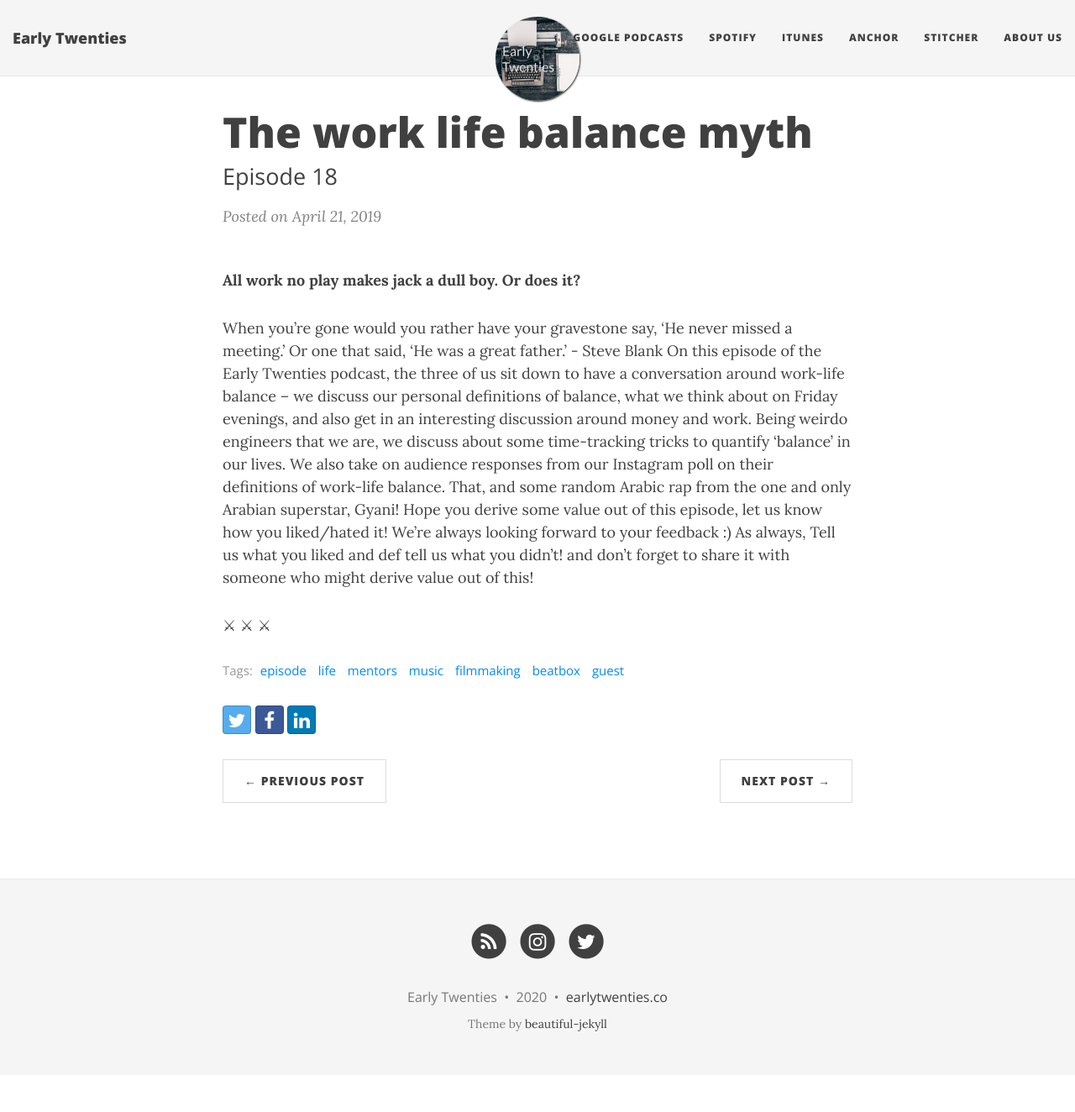
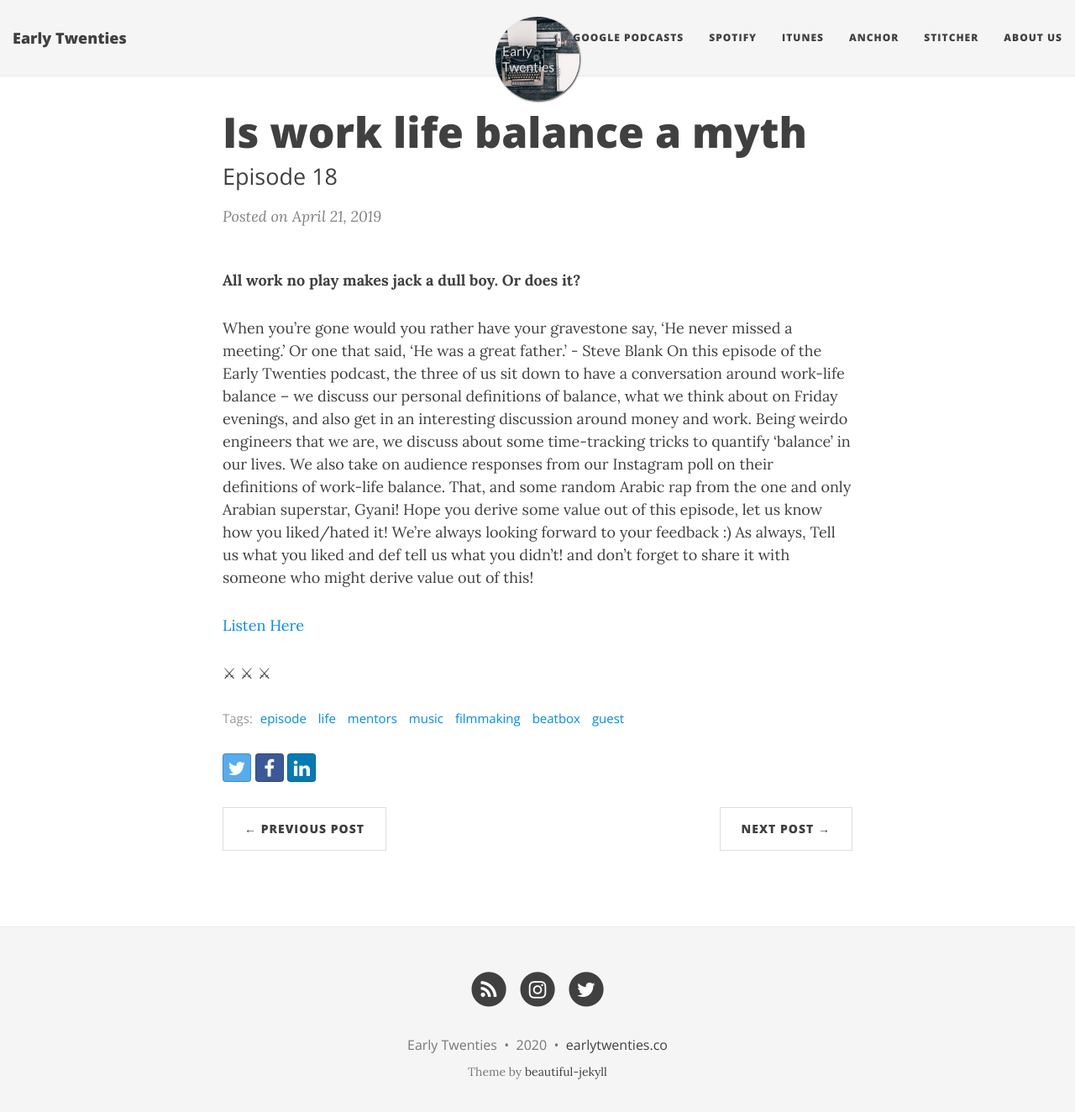
Before and after one commit to Zephrys/zephrys.github.io, a Jekyll site: the page built from _posts/2019-04-21-wlb-myth.md, in a window 1280 px wide and 1337 px high. Shown: the top 1324 px of the window at 84% size. Built offline with Jekyll 4.4.1, drawn with Linux system fonts in a browser that asks for light colours; nearby versions of some CDN libraries; comment, search, counter and statistics services are not loaded.

Commit message:
mythical

```diff
--- a/_posts/2019-04-21-wlb-myth.md
+++ b/_posts/2019-04-21-wlb-myth.md
@@ -1,7 +1,7 @@
 ---
 layout: post
 published: true
-title: The work life balance myth
+title: Is work life balance a myth
 subtitle: Episode 18
 date: '2019-04-21'
 tags:
@@ -23,4 +23,6 @@ Hope you derive some value out of this episode, let us know how you liked/hated
 As always,
 Tell us what you liked and def tell us what you didn't! and don't forget to share it with someone who might derive value out of this!
 
+[Listen Here](https://anchor.fm/earlytwenties/episodes/Is-Work-Life-Balance-a-myth-e3pv0v)
+
 ⚔ ⚔ ⚔
```
